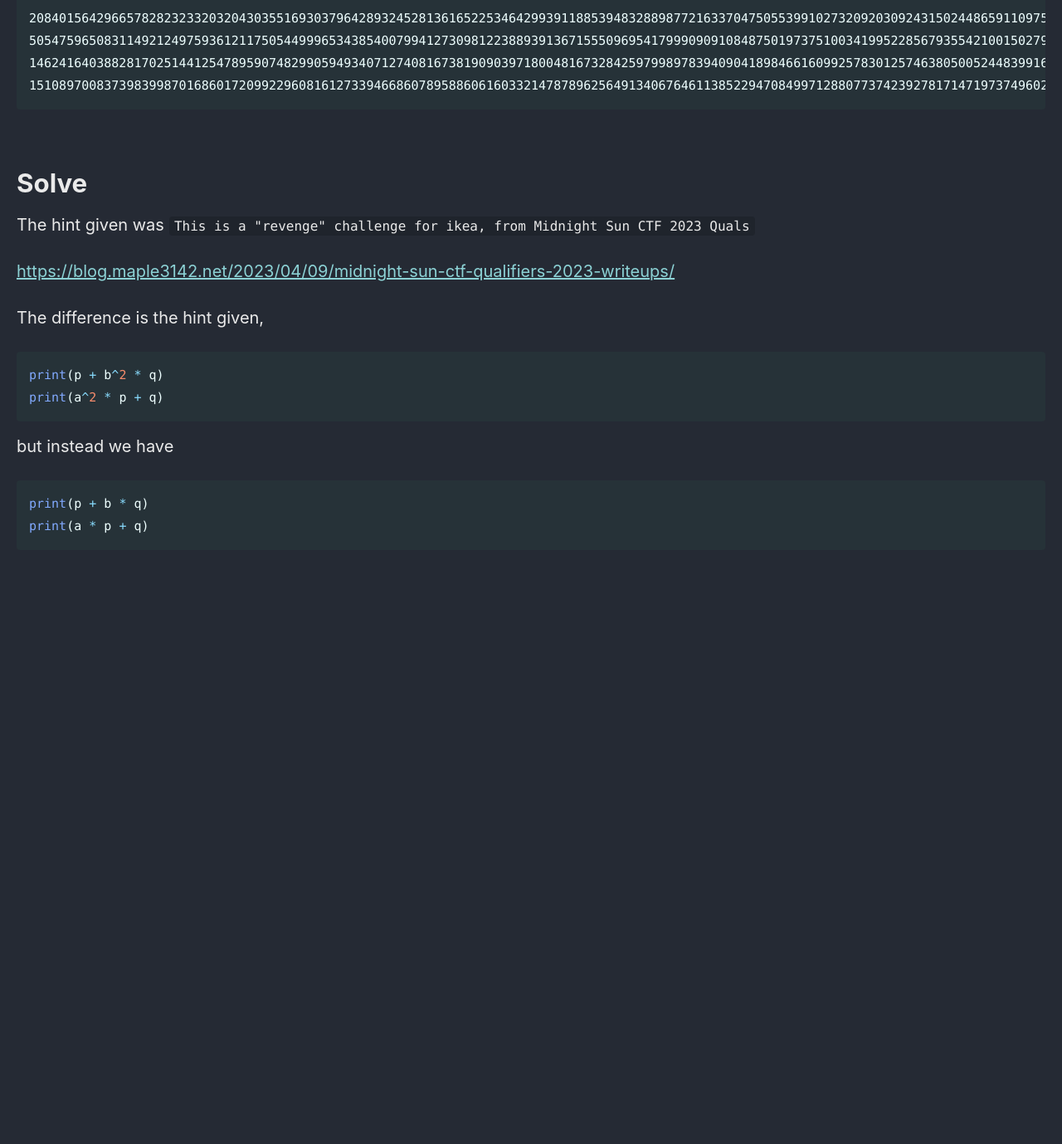
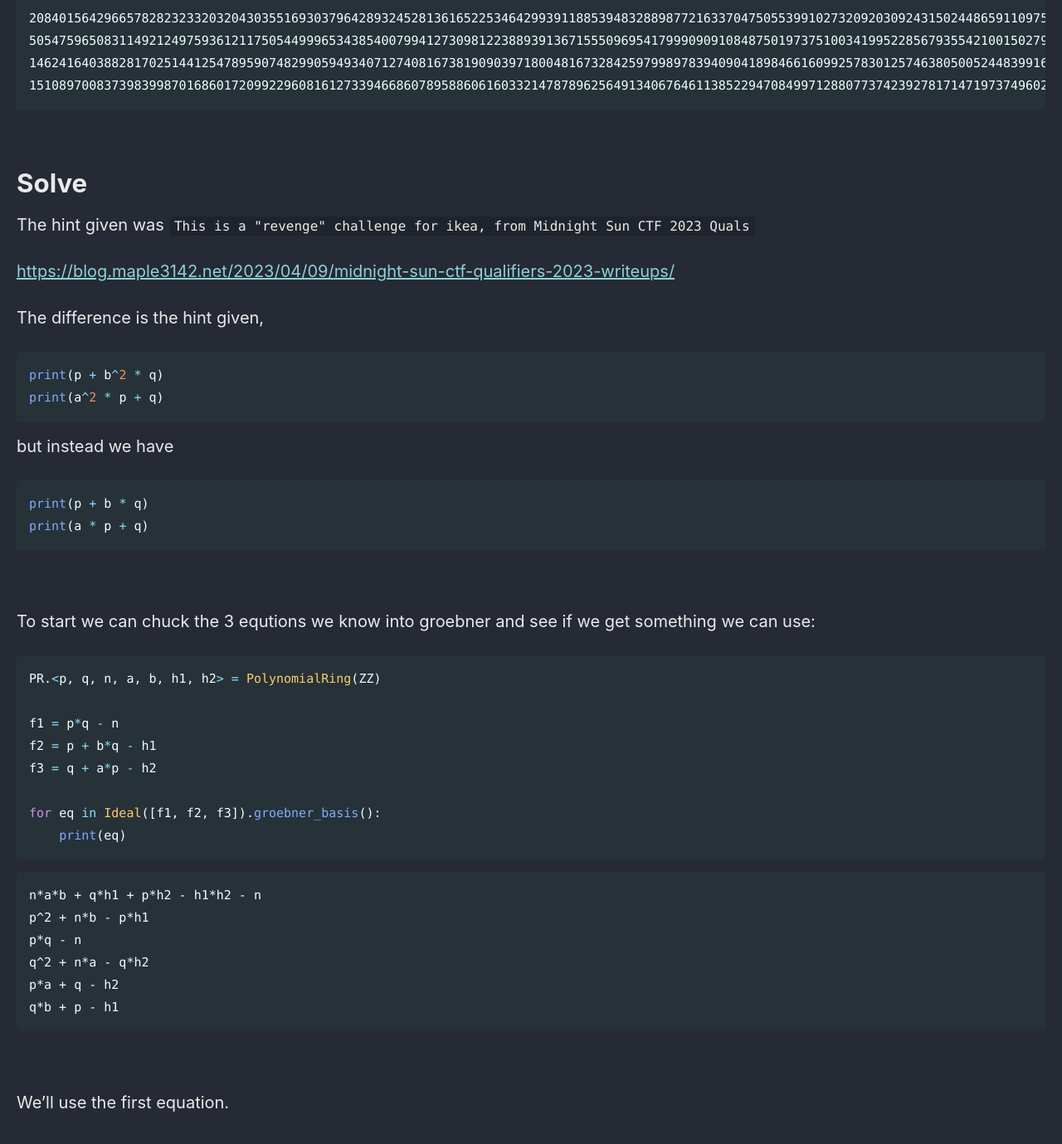
Before and after one commit to Connor-McCartney/Connor-McCartney.github.io, a Jekyll site: the page built from _pages/cryptography/rsa/BLAHAJ-angstrom-CTF-2024.md, in a window 1280 px wide and 1400 px high, scrolled down 1226 px. Shown: the top 1379 px of the window at 83% size. Built offline with Jekyll 4.4.1, drawn with Linux system fonts in a browser that asks for light colours; cached includes are drawn as plain includes; before the commit the page ends 1990 px from its top, so only the background shows below that.

Commit message:
Update BLAHAJ-angstrom-CTF-2024.md

````diff
--- a/_pages/cryptography/rsa/BLAHAJ-angstrom-CTF-2024.md
+++ b/_pages/cryptography/rsa/BLAHAJ-angstrom-CTF-2024.md
@@ -74,3 +74,31 @@ print(a * p + q)
 ```
 
 <br>
+
+
+
+To start we can chuck the 3 equtions we know into groebner and see if we get something we can use:
+
+```python
+PR.<p, q, n, a, b, h1, h2> = PolynomialRing(ZZ)
+
+f1 = p*q - n
+f2 = p + b*q - h1
+f3 = q + a*p - h2
+
+for eq in Ideal([f1, f2, f3]).groebner_basis():
+    print(eq)
+```
+
+```
+n*a*b + q*h1 + p*h2 - h1*h2 - n
+p^2 + n*b - p*h1
+p*q - n
+q^2 + n*a - q*h2
+p*a + q - h2
+q*b + p - h1
+```
+
+<br>
+
+We'll use the first equation.
````
